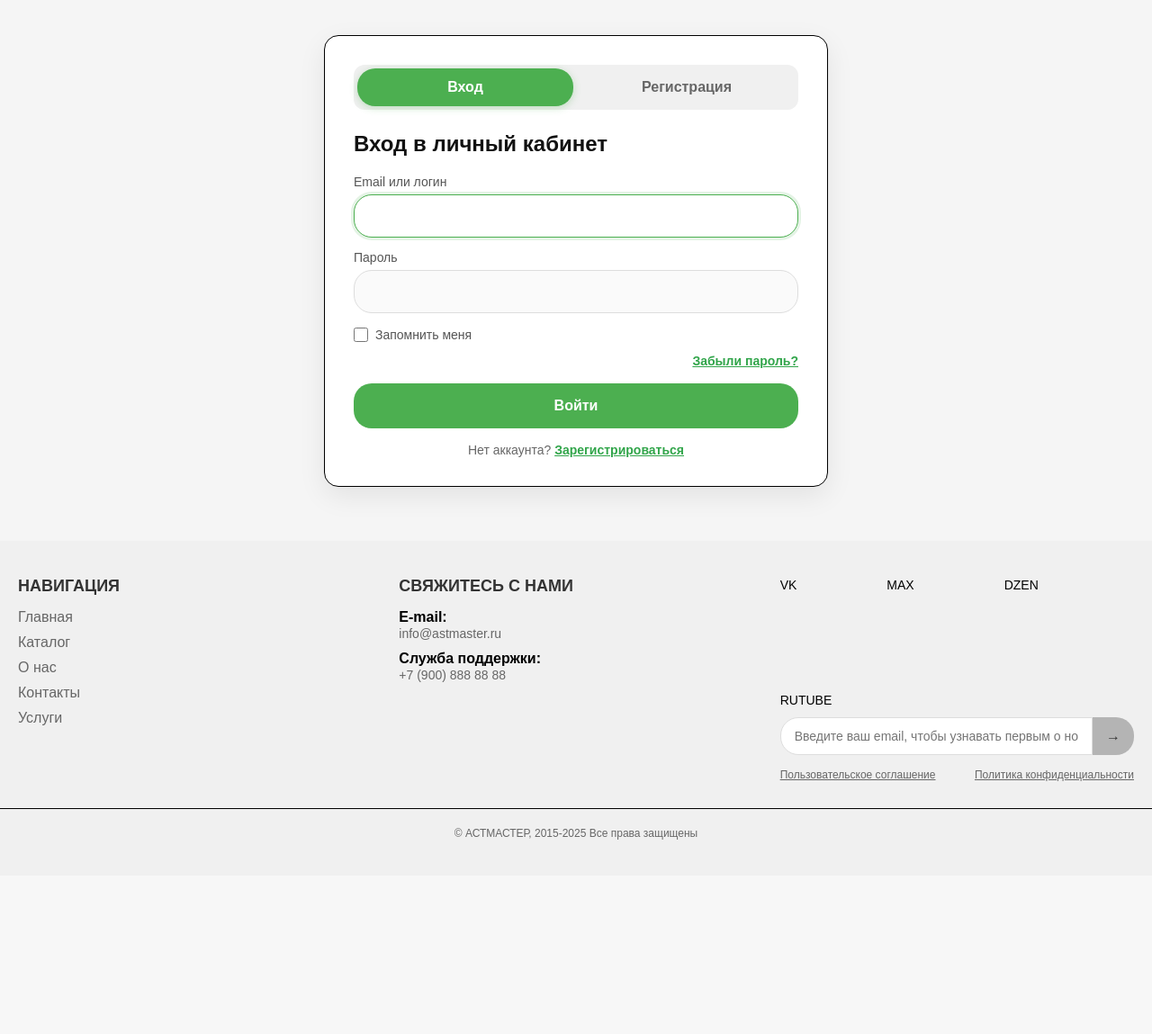
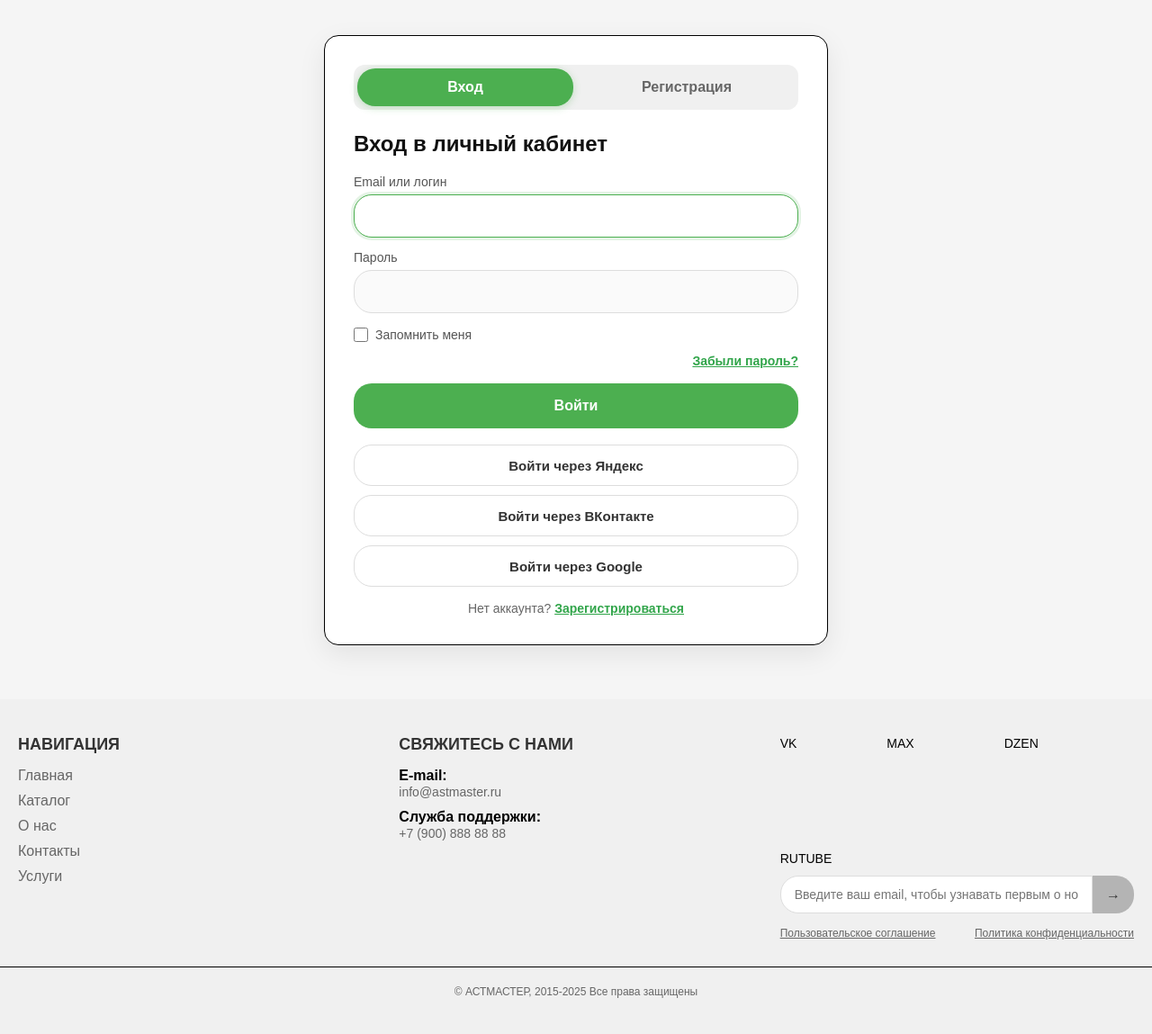
Before and after one commit to zanriks/Kursovaya, a Laravel app: page /login in a window 1280 px wide. Shown: the part 175-1324 px from the top of the page at 90% size. Before the commit the page ends 1108 px from the top, so only its background shows below. Run offline with Laravel 12, Linux system fonts and the light colour scheme.

Commit message:
feat: вход через Яндекс, онтакте и Google
- обавлены пакеты laravel/socialite, socialiteproviders/yandex и socialiteproviders/vkontakte.- еализован SocialAuthController с входом через сторонние сервисы и привязкой аккаунтов через external_auth_accounts.- обавлены настройки OAuth-провайдеров в config/services.php и регистрация расширений Socialite в AppServiceProvider.- обавлены маршруты /auth/{provider}/redirect и /auth/{provider}/callback.- обавлены кнопки входа через Яндекс, онтакте и Google на страницу авторизации.- обавлены стили кнопок и переменные окружения в .env.example.

```diff
--- a/app/Providers/AppServiceProvider.php
+++ b/app/Providers/AppServiceProvider.php
@@ -2,7 +2,9 @@
 
 namespace App\Providers;
 
+use Illuminate\Support\Facades\Event;
 use Illuminate\Support\ServiceProvider;
+use SocialiteProviders\Manager\SocialiteWasCalled;
 
 class AppServiceProvider extends ServiceProvider
 {
@@ -19,6 +21,16 @@ class AppServiceProvider extends ServiceProvider
      */
     public function boot(): void
     {
-        //
+        Event::listen(function (SocialiteWasCalled $event) {
+            $event->extendSocialite(
+                'yandex',
+                \SocialiteProviders\Yandex\Provider::class
+            );
+
+            $event->extendSocialite(
+                'vkontakte',
+                \SocialiteProviders\VKontakte\Provider::class
+            );
+        });
     }
 }
--- a/composer.json
+++ b/composer.json
@@ -8,7 +8,10 @@
     "require": {
         "php": "^8.3",
         "laravel/framework": "^13.8",
-        "laravel/tinker": "^3.0"
+        "laravel/socialite": "^5.33",
+        "laravel/tinker": "^3.0",
+        "socialiteproviders/vkontakte": "^5.1",
+        "socialiteproviders/yandex": "^4.2"
     },
     "require-dev": {
         "fakerphp/faker": "^1.23",
--- a/config/services.php
+++ b/config/services.php
@@ -35,4 +35,28 @@ return [
         ],
     ],
 
+    /*
+    |--------------------------------------------------------------------------
+    | Social Login
+    |--------------------------------------------------------------------------
+    */
+
+    'google' => [
+        'client_id' => env('GOOGLE_CLIENT_ID'),
+        'client_secret' => env('GOOGLE_CLIENT_SECRET'),
+        'redirect' => env('GOOGLE_REDIRECT_URI', env('APP_URL') . '/auth/google/callback'),
+    ],
+
+    'yandex' => [
+        'client_id' => env('YANDEX_CLIENT_ID'),
+        'client_secret' => env('YANDEX_CLIENT_SECRET'),
+        'redirect' => env('YANDEX_REDIRECT_URI', env('APP_URL') . '/auth/yandex/callback'),
+    ],
+
+    'vkontakte' => [
+        'client_id' => env('VKONTAKTE_CLIENT_ID'),
+        'client_secret' => env('VKONTAKTE_CLIENT_SECRET'),
+        'redirect' => env('VKONTAKTE_REDIRECT_URI', env('APP_URL') . '/auth/vkontakte/callback'),
+    ],
+
 ];
--- a/public/css/style-auth.css
+++ b/public/css/style-auth.css
@@ -178,6 +178,34 @@
     color: #45a049;
 }
 
+.auth__social {
+    display: flex;
+    flex-direction: column;
+    gap: 10px;
+    margin-top: 18px;
+}
+
+.auth__social-btn {
+    display: flex;
+    align-items: center;
+    justify-content: center;
+    min-height: 46px;
+    padding: 0 18px;
+    border: 1px solid #ddd;
+    border-radius: 20px;
+    background: #fff;
+    color: #333;
+    font-size: 15px;
+    font-weight: 600;
+    text-decoration: none;
+    transition: background-color 0.2s ease, border-color 0.2s ease;
+}
+
+.auth__social-btn:hover {
+    background: #f5f5f5;
+    border-color: #4CAF50;
+}
+
 .auth__hint {
     margin: -6px 0 18px;
     color: #666;
--- a/resources/views/auth.blade.php
+++ b/resources/views/auth.blade.php
@@ -95,6 +95,20 @@
 
                     <button type="submit" class="auth__submit">Войти</button>
 
+                    <div class="auth__social">
+                        <a href="{{ route('auth.provider.redirect', 'yandex') }}" class="auth__social-btn">
+                            Войти через Яндекс
+                        </a>
+
+                        <a href="{{ route('auth.provider.redirect', 'vkontakte') }}" class="auth__social-btn">
+                            Войти через ВКонтакте
+                        </a>
+
+                        <a href="{{ route('auth.provider.redirect', 'google') }}" class="auth__social-btn">
+                            Войти через Google
+                        </a>
+                    </div>
+
                     <p class="auth__switch">
                         Нет аккаунта?
                         <button type="button" data-tab="register">Зарегистрироваться</button>
--- a/routes/web.php
+++ b/routes/web.php
@@ -12,6 +12,7 @@ use App\Http\Controllers\CartController;
 use App\Http\Controllers\EstimateController;
 use App\Http\Controllers\CheckoutController;
 use App\Http\Controllers\OrderController;
+use App\Http\Controllers\SocialAuthController;
 use Illuminate\Support\Facades\Route;
 
 Route::get('/', [HomeController::class, 'index']);
@@ -31,6 +32,12 @@ Route::middleware('guest')->group(function () {
         ->name('password.reset');
     Route::post('/reset-password', [PasswordResetController::class, 'reset'])
         ->name('password.update');
+
+    Route::get('/auth/{provider}/redirect', [SocialAuthController::class, 'redirect'])
+        ->name('auth.provider.redirect');
+
+    Route::get('/auth/{provider}/callback', [SocialAuthController::class, 'callback'])
+        ->name('auth.provider.callback');
 });
 
 Route::post('/logout', [AuthController::class, 'logout'])
```
Also changed, not shown: app/Http/Controllers/SocialAuthController.php (added, +140 -0 lines), 2 other files.
